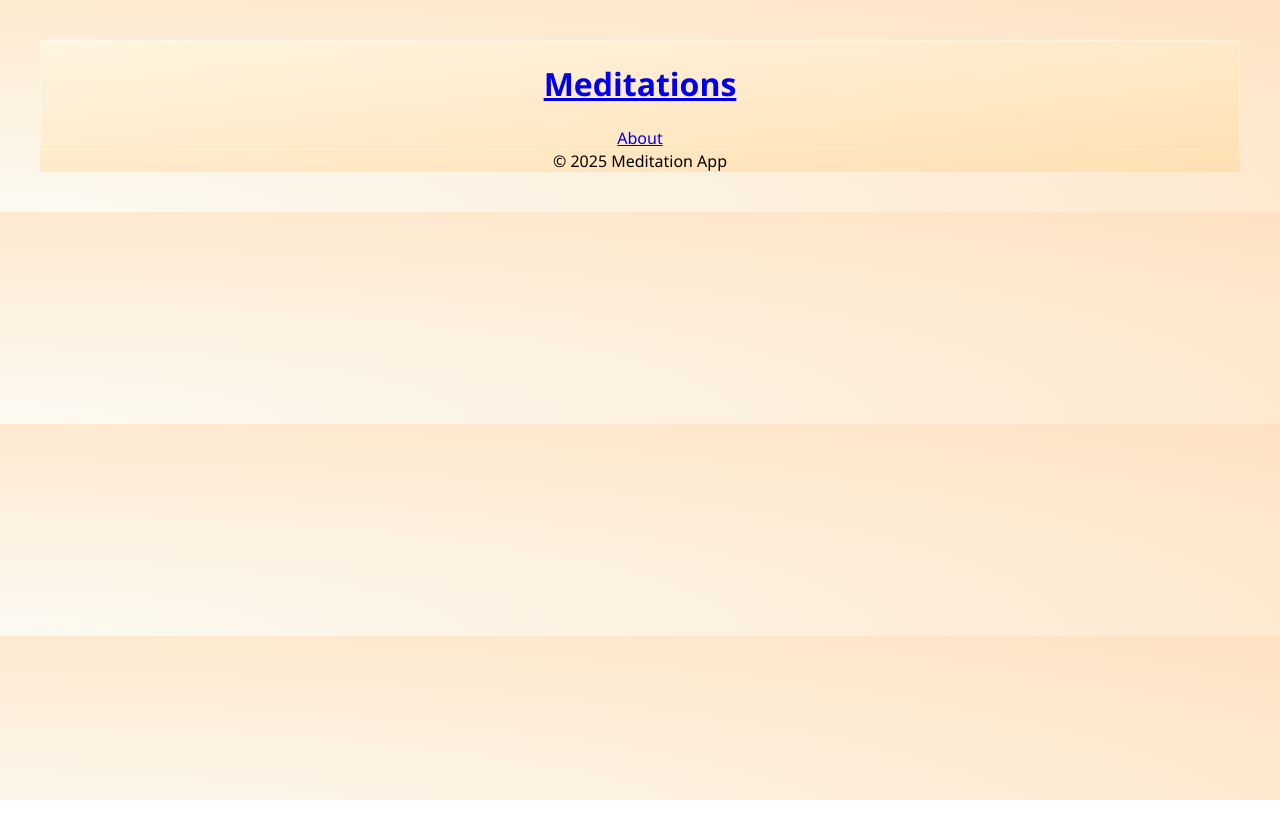
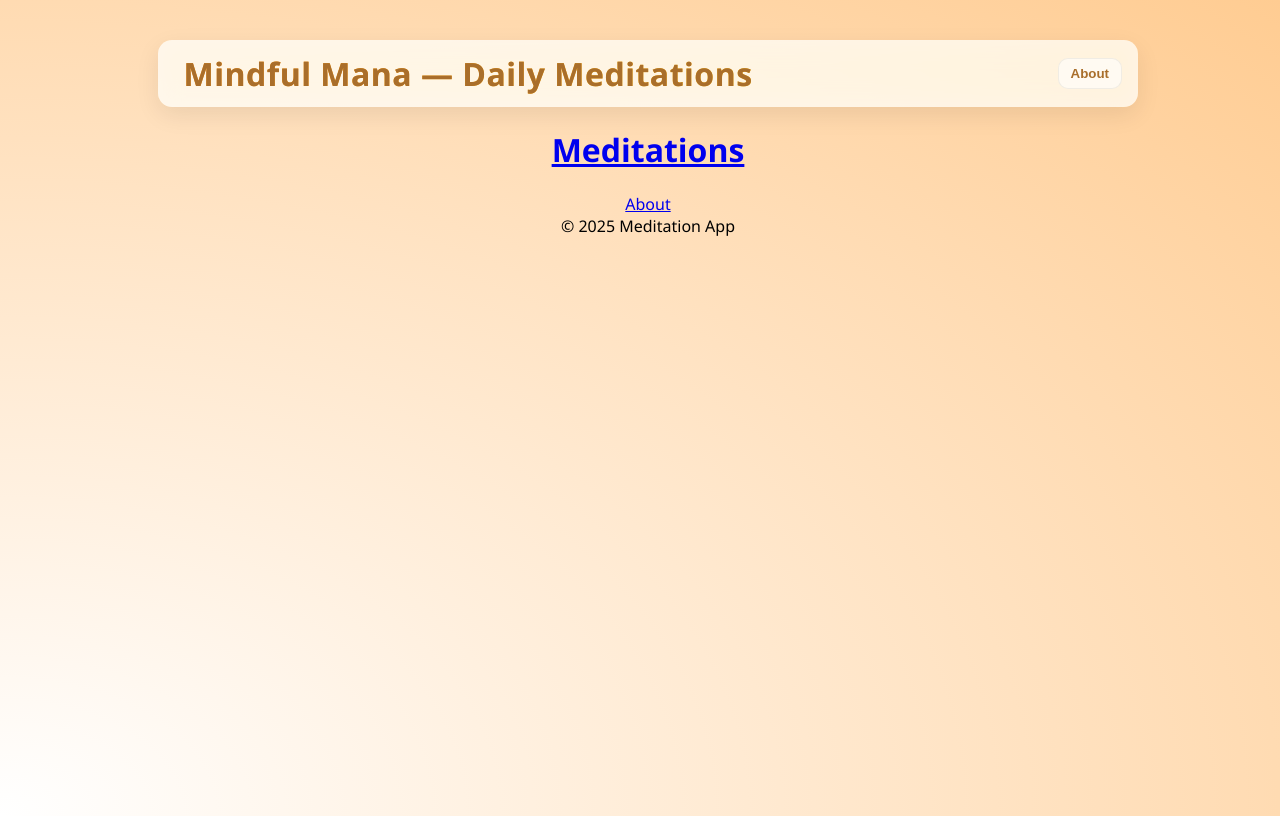
Before and after one commit to Preytorkamen/mindfulmana, a React (Vite) app: page / in a window 1280 px wide. Built offline with nearby package versions, Linux system fonts and the light colour scheme.

Commit message:
feat: make Header component parametric for flexible page titles

```diff
--- a/src/components/Header.jsx
+++ b/src/components/Header.jsx
@@ -1,10 +1,10 @@
-export default function Header() {
+export default function Header({title}) {
   return (
     <header className="header">
       <div className="header_inner">
         <div className="brand">
           <span className="brand_logo" aria-hidden></span>
-          <h1 className="title">Meditations</h1>
+          <h1 className="title">{title}</h1>
         </div>
         <button className="ghost">About</button>
       </div>
--- a/src/routes/root.jsx
+++ b/src/routes/root.jsx
@@ -1,19 +1,16 @@
 import { Link, Outlet } from "react-router-dom";
+import Header from '../components/Header.jsx';
+
+import '../styles/index.css';
+import '../styles/selection.css';
+import '../styles/meditation-card.css';
 
 //Dummy root component mockup (Chat GPT), will replace later
 export default function Root() {
   return (
-    <div
-      className="min-h-screen flex flex-col"
-      style={{
-        background: "linear-gradient(to bottom right, #fff5e1, #ffe0b2)",
-      }}
-    >
+    <div>
       {/* Header / Navbar */}
-      <header
-        className="flex justify-between items-center px-6 py-4 bg-white/80 backdrop-blur-md shadow-sm rounded-b-2xl mx-4 mt-4"
-        style={{ border: "1px solid rgba(255,255,255,0.4)" }}
-      >
+      <Header title="Mindful Mana — Daily Meditations" />
         <h1 className="text-xl font-semibold text-gray-800">
           <Link to="selection">Meditations</Link>
         </h1>
@@ -25,7 +22,6 @@ export default function Root() {
             About
           </Link>
         </nav>
-      </header>
 
       {/* Page Content */}
       <main className="flex-grow p-8">
--- a/src/routes/selection.jsx
+++ b/src/routes/selection.jsx
@@ -1,18 +1,14 @@
 import { useState } from 'react'
 import Header from '../components/Header.jsx';
 import MeditationCard from '../components/MeditationCard.jsx';
-
-import '../styles/selection.css';
-import '../styles/meditation-card.css';
-
-
 
 function Selection() {
   const [count, setCount] = useState(0)
 
   return (
     <>
-      <Header />
+    <div className="selection-page">
+        <Header title="Session Length" />
       <div className="body-section">
         <div className="list-container">
           <article>
@@ -22,6 +18,7 @@ function Selection() {
           </article>
         </div>
       </div>
+    </div>
     </>
   )
 }
--- /dev/null
+++ b/src/styles/index.css
@@ -0,0 +1,30 @@
+#root {
+  max-width: 1280px;
+  margin: 0 auto;
+  padding: 2rem;
+  text-align: center;
+  font-family:'Segoe UI', Tahoma, Geneva, Verdana, sans-serif;
+
+  /*Testing colors*/
+  --accent: #ff8a00;
+  --accent-2: #ffb800;
+  --surface: rgba(255,255,255,0.75);
+  --border: rgba(255,255,255.0.6);
+  --shadow-lg: 0 8px 24px rgba(0,0,0,0.08);
+  --radius: 16px;
+}
+
+body {
+  background-image: radial-gradient(ellipse at bottom  left, #ffffff, #ffcc92);
+  min-height: 100vh;
+  width: 100%;
+}
+
+ul, li {
+  list-style: none;
+}
+
+article {
+  display: flex;
+  flex-direction: column;
+}
--- a/src/styles/meditation-card.css
+++ b/src/styles/meditation-card.css
@@ -7,7 +7,7 @@
   padding: 0rem 4rem;
   margin: 1.3rem auto;
 
-  background-image: linear-gradient(to right, rgb(255, 119, 0), rgb(255, 174, 0));
+  background-image: linear-gradient(to right, rgb(255, 89, 0), rgb(255, 166, 0));
   color:white;
   border-radius: 3rem;
   box-shadow: 0 8px 20px rgba(0,0,0,0.12);
@@ -19,7 +19,7 @@
 .meditationCard:hover {
   transform: scale(1.005);
   box-shadow: 0 12px 24px rgba(0,0,0,0.18);
-  background-image: linear-gradient(to right, rgb(255, 140, 40), rgb(255, 191, 53));
+  background-image: linear-gradient(to right, rgb(255, 151, 40), rgb(255, 191, 53));
 }
 
 .meditationCard img {
--- a/src/styles/selection.css
+++ b/src/styles/selection.css
@@ -1,19 +1,3 @@
-#root {
-  max-width: 1280px;
-  margin: 0 auto;
-  padding: 2rem;
-  text-align: center;
-  font-family:'Segoe UI', Tahoma, Geneva, Verdana, sans-serif;
-
-  /*Testing colors*/
-  --accent: #ff8a00;
-  --accent-2: #ffb800;
-  --surface: rgba(255,255,255,0.75);
-  --border: rgba(255,255,255.0.6);
-  --shadow-lg: 0 8px 24px rgba(0,0,0,0.08);
-  --radius: 16px;
-}
-
 .header {
   position: sticky; /* STAYS VISIBLE ON SCROLL */
   top: 0;           /* Copilot says this sets the offset property, whick the position threshold needs to know when to make it stick*/
@@ -25,10 +9,6 @@
   box-shadow: var(--shadow-lg);
   margin: 0 auto 1.25rem;
   max-width: 980px;
-}
-
-body {
-  background: radial-gradient(ellipse at bottom  left, #fcfaf2, #fee2c2);
 }
 
 .header_inner {
@@ -59,7 +39,7 @@ body {
   background-clip: text;
   color: transparent;
   position: relative;
-  color: rgb(105, 71, 58);
+  color: rgb(169, 110, 43);
 }
 
 .ghost{
@@ -70,7 +50,7 @@ body {
   border-radius: 10px;
   font-weight: 600;
   cursor: pointer;
-  color: rgb(105, 71, 58);
+  color: rgb(169, 110, 43);
 }
 
 .ghost:hover {
@@ -84,15 +64,6 @@ body {
 
   letter-spacing: 0.5px;
 }
-
-ul, li {
-  list-style: none;
-}
-
-article {
-  display: flex;
-  flex-direction: column;
-}
 /*#fff5e1*/
 
 .list-container {
```
